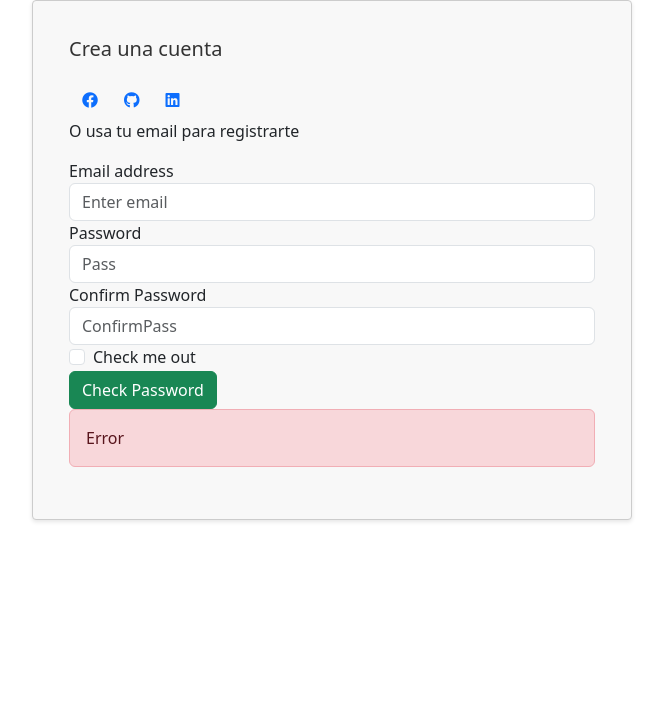
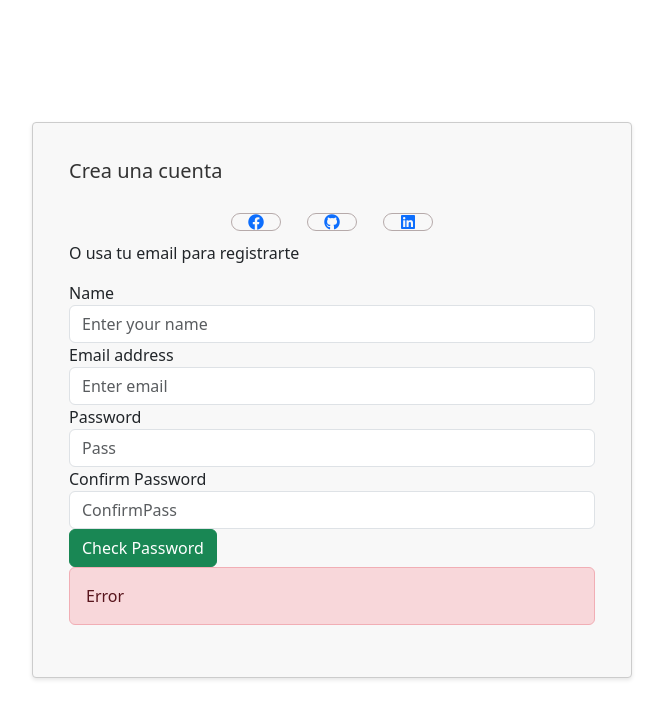
Before and after one commit to hector1489/formProject, a React (Vite) app: page / in a window 1280 px wide. Shown: the top 718 px of the page, without its empty margins (308-971 px from the left). Built offline with nearby package versions, Linux system fonts and the light colour scheme; the HTML template or start-up script is replaced by a standard one.

Commit message:
Avances 10 de Junio

```diff
--- a/src/App.jsx
+++ b/src/App.jsx
@@ -8,7 +8,7 @@ function App() {
 
   return (
     <>
-    <div class="d-flex justify-content-center align-self-center">
+    <div className="d-flex justify-content-center align-self-center">
      <Register/>
      </div>
     </>
--- a/src/components/Alert/Alert.jsx
+++ b/src/components/Alert/Alert.jsx
@@ -7,3 +7,11 @@
 //○ Como recordatorio, debes tener un state en el componente App que
 //almacene el mensaje de error o de éxito, y pasar mediante props al
 //componente Alert y Login.
+
+    const Alert = ({ texto, color }) => {
+    return (
+      <div className={`alert alert-${color}`} role="alert">{texto}</div>
+    );
+  };
+
+  export default Alert
--- a/src/components/Formulario/Form.jsx
+++ b/src/components/Formulario/Form.jsx
@@ -7,11 +7,15 @@ import React, { useState } from 'react'
 //(success o danger) según corresponda.
 //○ Como recordatorio, debes tener un state en el componente App que
 //almacene el mensaje de
+import Alert from '../Alert/Alert'
+
 const Form = () => {
   const [pass, setPass] = useState('');
   const [confirmPass, setConfirmPass] = useState('');
   const [showAlert, setShowAlert] = useState(false)
+  const [email, setEmail] = useState('');
 
+  const emailRegex = /^[A-Z0-9._%+-]+@[A-Z0-9.-]+\.[A-Z]{2,}$/i
 
   const handleConfirmPassword = () => {
     if (pass === confirmPass) {
@@ -19,13 +23,29 @@ const Form = () => {
     } else {
       setShowAlert(false);
     }
+    handleConfirmEmail();
   };
 
+  const handleConfirmEmail = () => {
+    if (emailRegex.test(email) === false) {
+      alert('Ingresa un correo válido');
+    }
+  }
+
+  const handlerSend = (e) => {
+    e.preventDefault()
+    console.log('me enviaste')
+  }
+
   return (
-    <form>
+    <form onSubmit={handlerSend}>
+      <div className="form-group">
+        <label htmlFor="exampleInputName">Name</label>
+        <input type="name" className="form-control" id="exampleInputName" placeholder="Enter your name" />
+      </div>
       <div className="form-group">
         <label htmlFor="exampleInputEmail1">Email address</label>
-        <input type="email" className="form-control" id="exampleInputEmail1" aria-describedby="emailHelp" placeholder="Enter email" />
+        <input type="email" className="form-control" id="exampleInputEmail" placeholder="Enter email" value={email} onChange={(e) => setEmail(e.target.value)} />
       </div>
       <div className="form-group">
         <label htmlFor="exampleInputPassword1">Password</label>
@@ -35,22 +55,13 @@ const Form = () => {
         <label htmlFor="exampleInputPassword2">Confirm Password</label>
         <input type="password" className="form-control" id="exampleInputPassword2" placeholder="ConfirmPass" value={confirmPass} onChange={(e) => setConfirmPass(e.target.value)} />
       </div>
-      <div className="form-check">
-        <input type="checkbox" className="form-check-input" id="exampleCheck1" />
-        <label className="form-check-label" htmlFor="exampleCheck1">Check me out</label>
-      </div>
-      <button type="button" className="btn btn-success" onClick={handleConfirmPassword}>Check Password</button>
+      <button type="submit" className="btn btn-success" onClick={handleConfirmPassword}>Check Password</button>
       {showAlert && (
-        <div className="alert alert-success" role="alert">
-          ¡Éxito!
-        </div>
+        <Alert texto="¡Éxito!" color="success" />
       )}
       {!showAlert && (
-        <div className="alert alert-danger" role="alert">
-          Error
-        </div>
+        <Alert texto="Error" color="danger" />
       )}
-
     </form>
   );
 }
--- a/src/components/Register/Register.jsx
+++ b/src/components/Register/Register.jsx
@@ -9,19 +9,23 @@ const Register = () => {
   const socialIcon3 = <i className="fa-brands fa-linkedin"></i>;
 
   return (
+  <div className="all">
     <div className="card register-card">
       <div className="card-body">
         <h5 className="card-title">Crea una cuenta</h5>
 
         <div className="card-text">
+          <div className="icons">
           <SocialButton icon={socialIcon} />
           <SocialButton icon={socialIcon2} />
           <SocialButton icon={socialIcon3} />
+          </div>
           <p>O usa tu email para registrarte</p>
           <Form />
         </div>
       </div>
     </div>
+  </div>
   );
 }
 
--- a/src/components/SocialButton/SocialButton.jsx
+++ b/src/components/SocialButton/SocialButton.jsx
@@ -3,9 +3,7 @@ import { Button } from 'react-bootstrap';
 
 const socialButton = ({ icon }) => {
     return (
-        <Button variant="link" href="#">
-            {icon}
-        </Button>
+        <Button variant="link" href="#">{icon}</Button>
     );
 }
 
--- a/src/index.css
+++ b/src/index.css
@@ -20,3 +20,25 @@
 .card-text {
     margin-top: 20px;
 }
+
+.all {
+    display: flex;
+    flex-direction: column;
+    width: 100vw;
+    height: 100vh;
+    /*border: solid 5px black;*/
+    justify-content: center;
+    align-items: center;
+}
+
+i {
+    border: solid 1px rgb(182, 170, 170);
+    border-radius: 15px;
+    width: 50px
+}
+
+.icons {
+    display: flex;
+    flex-direction: row;
+    justify-content: center;
+}
```
Also changed, not shown: 1 other file (tests, documents, lock files or other folders).
